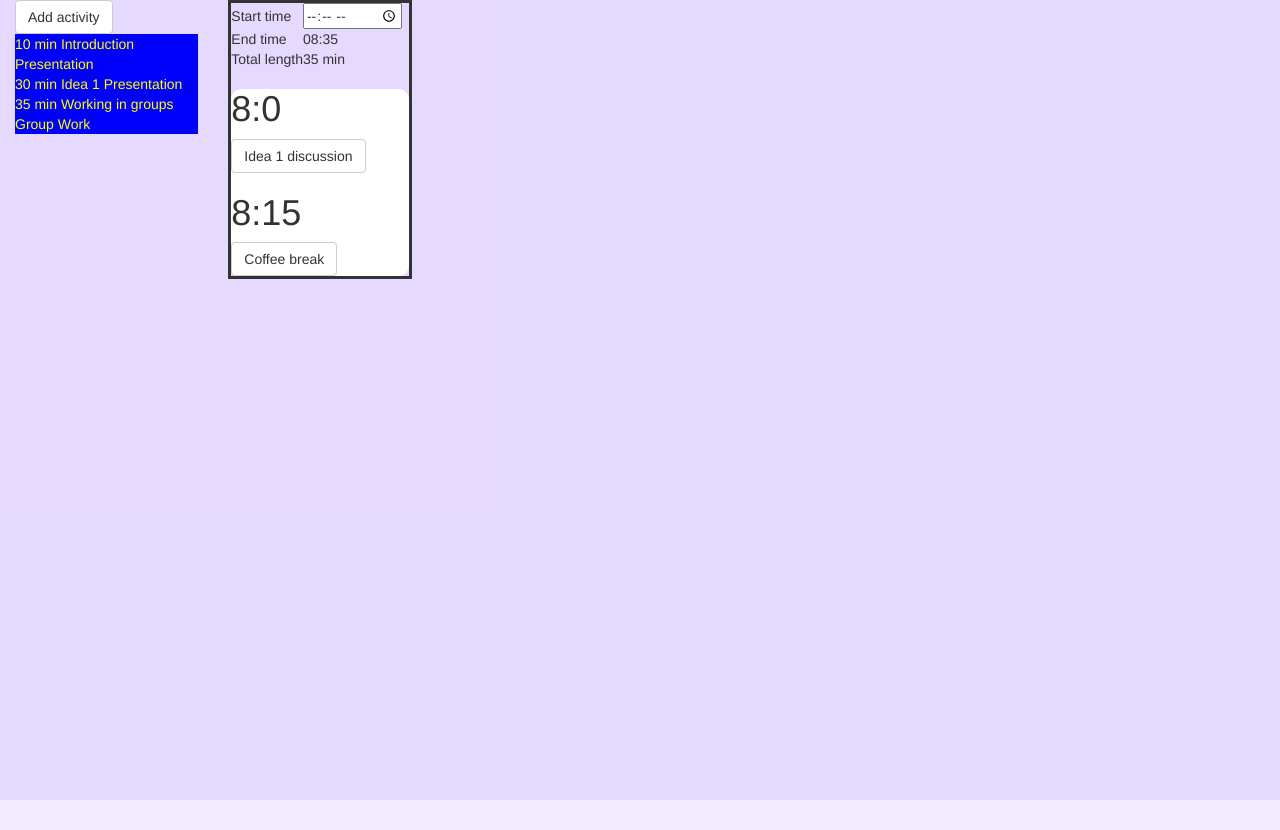
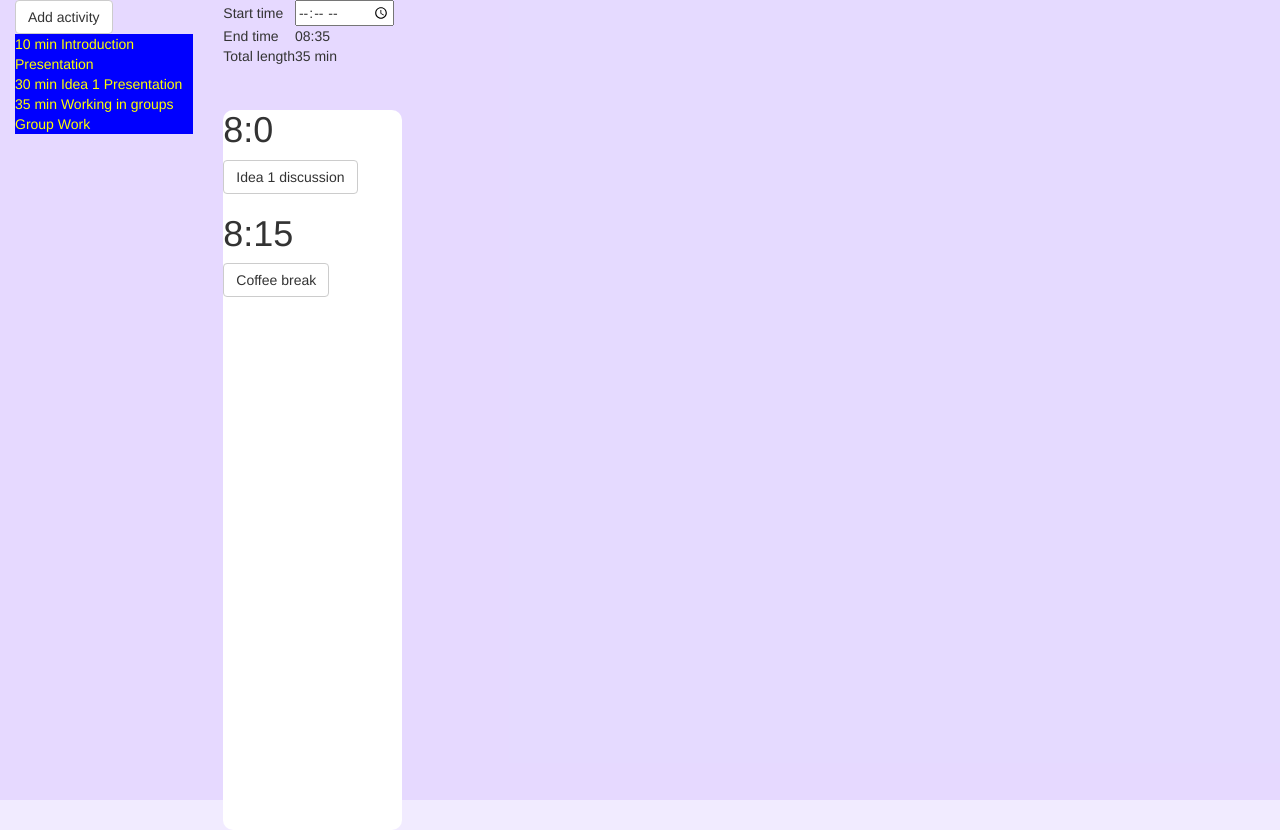
Before and after one commit to Seymourr/meeting-planner, a website: page app/index.html in a window 1280 px wide. Before the commit the page ends 800 px from the top, so only its background shows below. Drawn offline with Linux system fonts and the light colour scheme.

Commit message:
Add Bootstrap styling (for large screens)

```diff
--- a/app/css/style.css
+++ b/app/css/style.css
@@ -9,17 +9,14 @@
   background-color: rgba(134, 78, 255, 0.11);
 }
 
-.dayview, ng-include, #days {
+.dayview, ng-include, #days, #main {
   height: 100%;
   width: 100%;
 }
 
-.dayview {
-  border: solid;
-}
-
 .dayview-info {
   height: 10%;
+  margin-bottom: 30px;
 }
 
 .dayview-time {
@@ -31,3 +28,7 @@
   border-radius: 10px;
   background-color: white;
 }
+
+.container-fluid {
+  height: 100%;
+}
--- a/app/partials/mainView.html
+++ b/app/partials/mainView.html
@@ -1,9 +1,5 @@
-<div class="row">
-	<ng-include class="col-lg-2" src="'partials/parkedActivities.html'"
-	            ng-controller="ParkedActivitiesCtrl"></ng-include>
-
-	<div id="days" ng-repeat="day in getDays()">
-		<ng-include class="col-lg-2" src="'partials/dayView.html'" onload="setID($index)"
-		            ng-controller="DayviewCtrl"></ng-include>
-	</div>
+<div id="main" class="row">
+	<div ng-include class="col-lg-2" src="'partials/parkedActivities.html'" ng-controller="ParkedActivitiesCtrl"></div>
+	<ng-include ng-repeat="day in getDays()" class="day col-lg-2" src="'partials/dayView.html'" onload="setID($index)"
+	            ng-controller="DayviewCtrl"></ng-include>
 </div>
```
